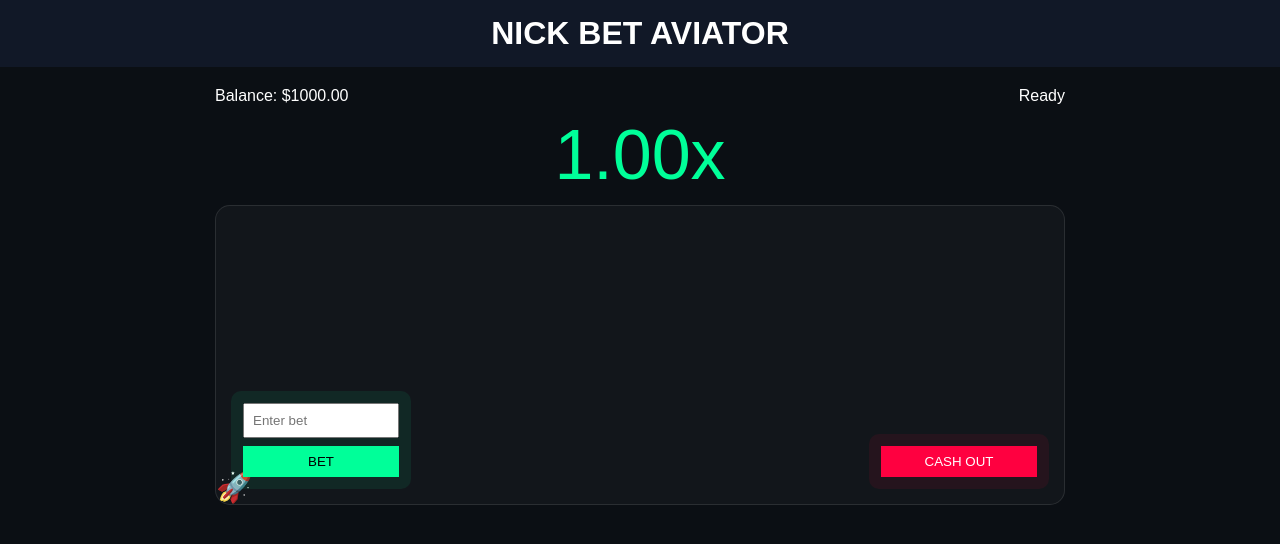
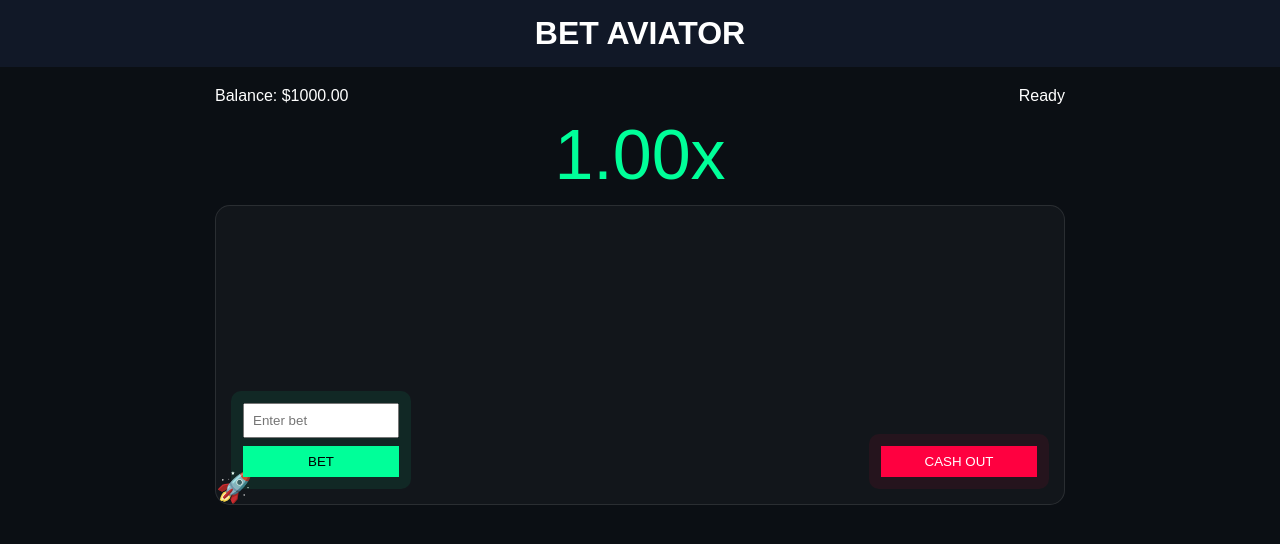
Before and after one commit to bbnvn/Nick-.muthu, a website: page public/index.html in a window 1280 px wide. Drawn offline with Linux system fonts and the light colour scheme.

Commit message:
Update index.html

```diff
--- a/public/index.html
+++ b/public/index.html
@@ -3,14 +3,14 @@
 <head>
 <meta charset="UTF-8">
 <meta name="viewport" content="width=device-width, initial-scale=1.0">
-<title>Nick Bet Aviator</title>
+<title> Bet Aviator</title>
 <link rel="stylesheet" href="style.css">
 </head>
 
 <body>
 
 <header>
-    <h1>NICK BET AVIATOR</h1>
+    <h1>BET AVIATOR</h1>
 </header>
 
 <div class="game">
```
